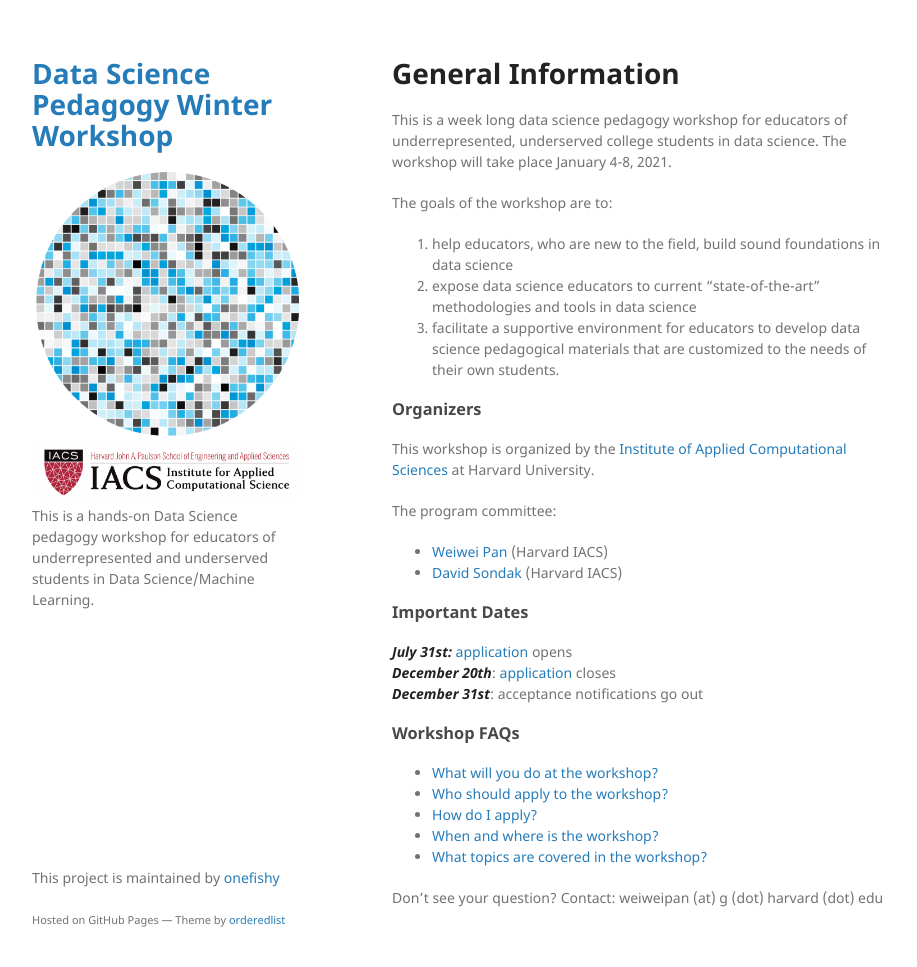
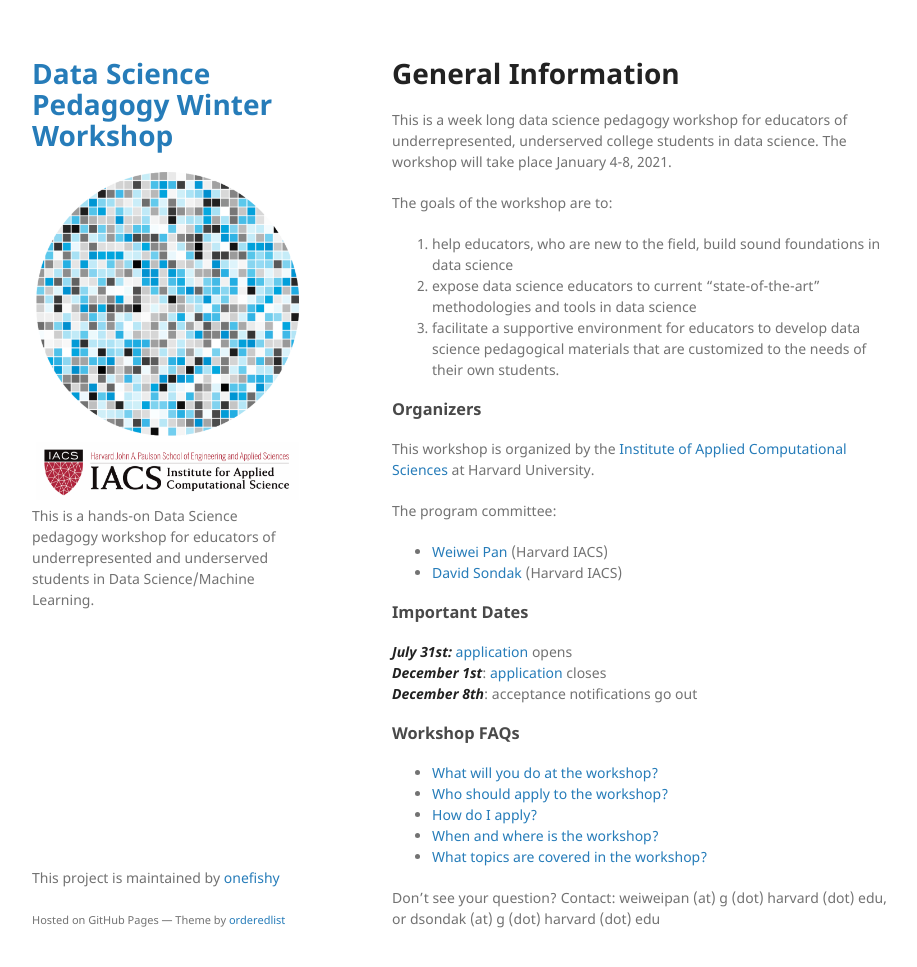
Before and after one commit to onefishy/data-science-workshop, a Jekyll site: the page built from docs/index.md, in a window 1280 px wide and 999 px high. Shown: the top 967 px of the window, without its empty margins (178-1095 px from the left). Built offline with Jekyll 4.4.1, drawn with Linux system fonts in a browser that asks for light colours; our own code applies the rules of GitHub Pages for plain Markdown files.

Commit message:
Update index.md

```diff
--- a/docs/index.md
+++ b/docs/index.md
@@ -17,8 +17,8 @@ The program committee:
 ### Important Dates
 
 ***July 31st:*** [application](./application-process.html) opens<br>
-***December 20th***: [application](./application-process.html) closes<br>
-***December 31st***: acceptance notifications go out
+***December 1st***: [application](./application-process.html) closes<br>
+***December 8th***: acceptance notifications go out
 
 
 ### Workshop FAQs
@@ -29,4 +29,4 @@ The program committee:
 - [When and where is the workshop?](./when-and-where.html)
 - [What topics are covered in the workshop?](./schedule.html)
 
-Don't see your question? Contact: weiweipan (at) g (dot) harvard (dot) edu
+Don't see your question? Contact: weiweipan (at) g (dot) harvard (dot) edu, or dsondak (at) g (dot) harvard (dot) edu
```
